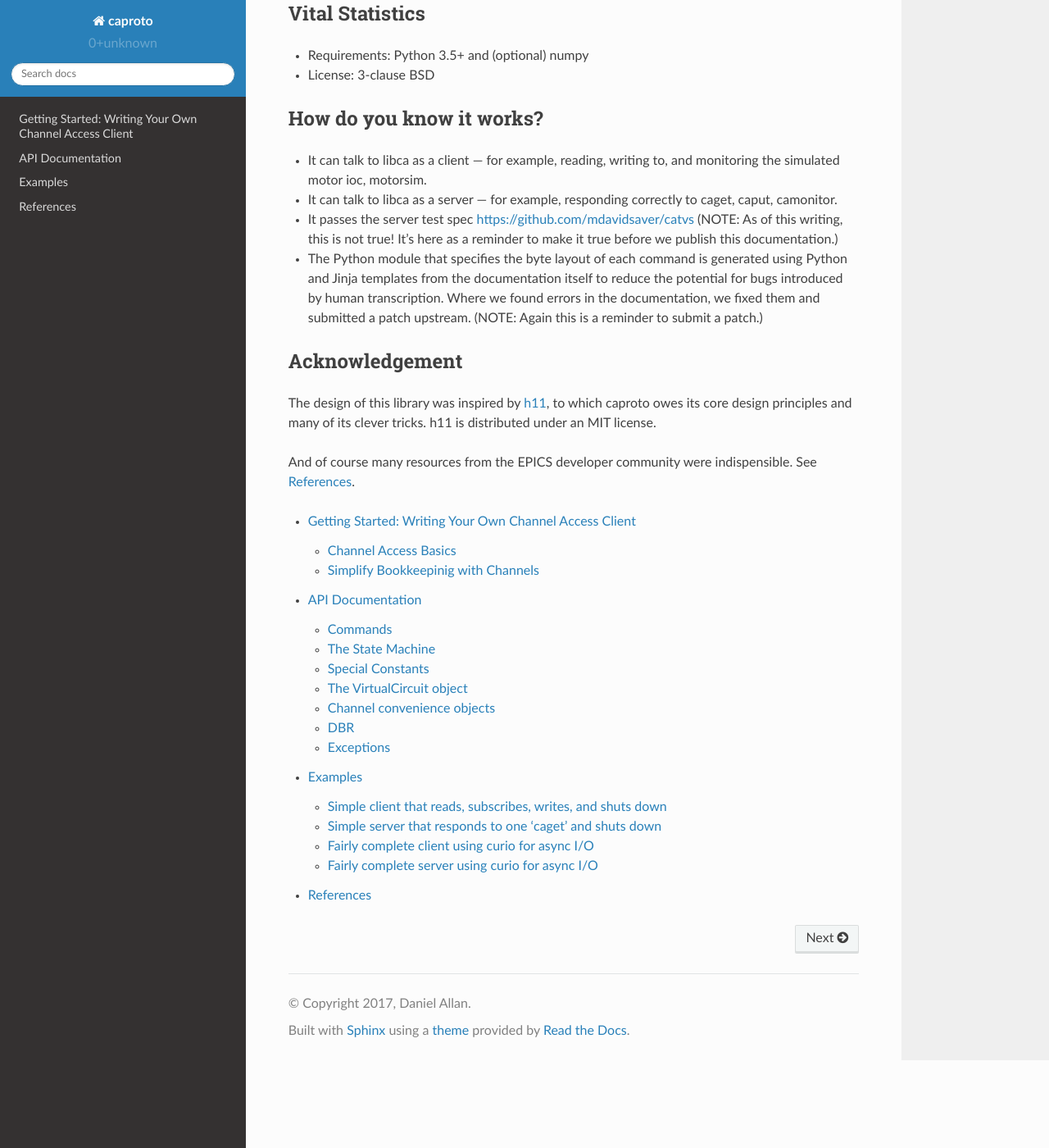
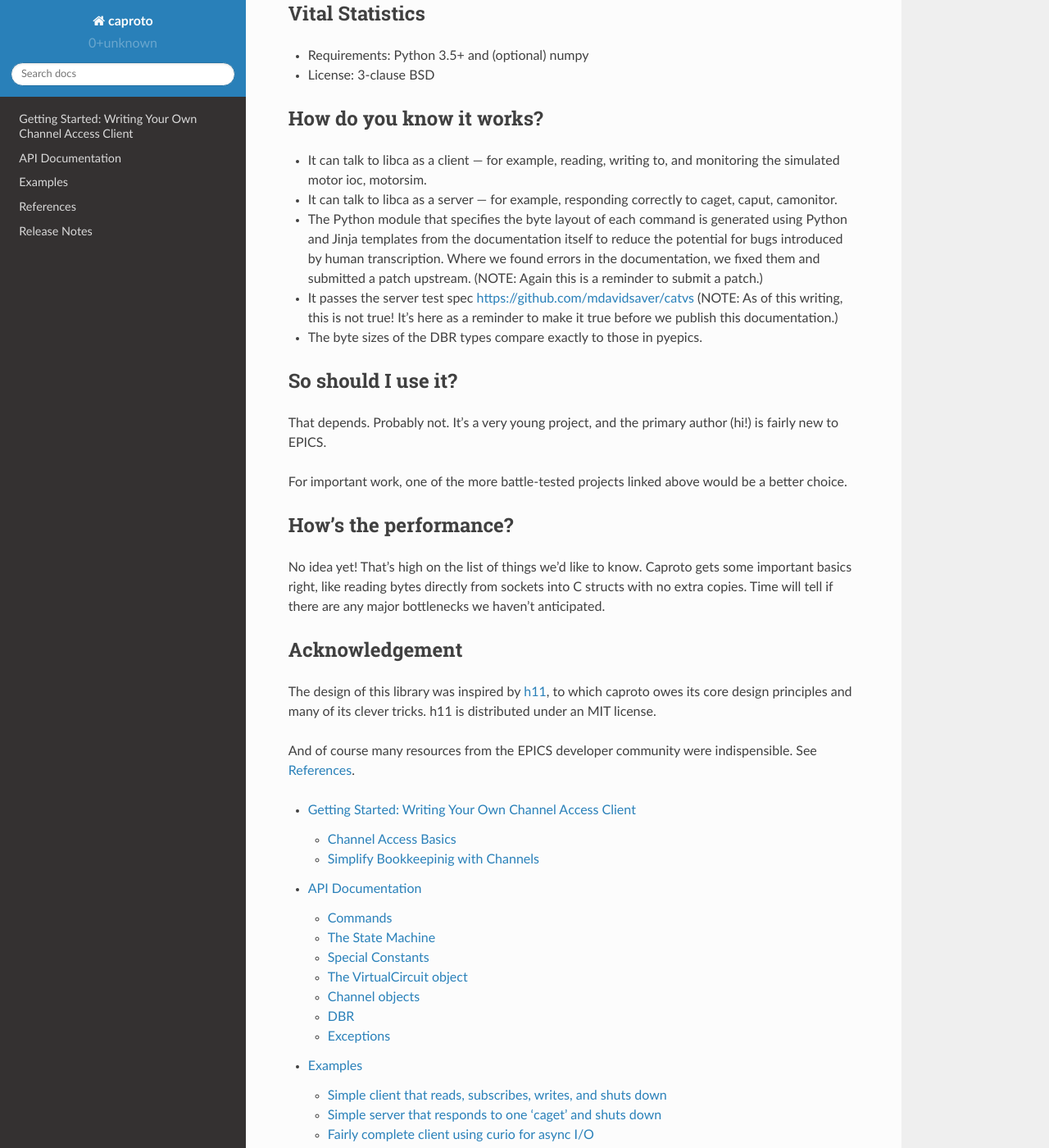
Before and after one commit to caproto/caproto, a Sphinx documentation site: the page built from doc/source/index.rst, in a window 1280 px wide and 1400 px high, scrolled down 685 px. Shown: the whole window at 82% size. Built offline with Sphinx 7.4.7 and the Read the Docs theme 2.0.0, drawn with Linux system fonts in a browser that asks for light colours.

```diff
--- a/doc/source/basics.rst
+++ b/doc/source/basics.rst
@@ -2,8 +2,8 @@
 Getting Started: Writing Your Own Channel Access Client
 *******************************************************
 
-Caproto can be used to implement both EPICS clients and servers. To give a
-flavor for how the API works, we’ll demonstrate a small client.
+Caproto can be used to implement both Channel Access clients and servers. To
+give a flavor for how the API works, we’ll demonstrate a small client.
 
 Channel Access Basics
 =====================
--- a/doc/source/index.rst
+++ b/doc/source/index.rst
@@ -44,14 +44,32 @@ How do you know it works?
   monitoring the simulated motor ioc, motorsim.
 * It can talk to libca as a server --- for example, responding correctly to
   caget, caput, camonitor.
-* It passes the server test spec https://github.com/mdavidsaver/catvs (NOTE: As
-  of this writing, this is not  true! It's here as a reminder to make it true
-  before we publish this documentation.)
 * The Python module that specifies the byte layout of each command is generated
   using Python and Jinja templates from the documentation itself to reduce
   the potential for bugs introduced by human transcription. Where we
   found errors in the documentation, we fixed them and submitted a patch
   upstream. (NOTE: Again this is a reminder to submit a patch.)
+* It passes the server test spec https://github.com/mdavidsaver/catvs (NOTE: As
+  of this writing, this is not  true! It's here as a reminder to make it true
+  before we publish this documentation.)
+* The byte sizes of the DBR types compare exactly to those in pyepics.
+
+So should I use it?
+===================
+
+That depends. Probably not. It's a very young project, and the primary author
+(hi!) is fairly new to EPICS.
+
+For important work, one of the more battle-tested projects linked above would
+be a better choice.
+
+How's the performance?
+======================
+
+No idea yet! That's high on the list of things we'd like to know. Caproto gets
+some important basics right, like reading bytes directly from sockets into C
+structs with no extra copies. Time will tell if there are any major
+bottlenecks we haven't anticipated.
 
 Acknowledgement
 ===============
@@ -71,3 +89,4 @@ indispensible. See :doc:`references`.
    api
    examples/index
    references
+   release-notes
--- /dev/null
+++ b/doc/source/release-notes.rst
@@ -0,0 +1,3 @@
+*************
+Release Notes
+*************
```
Also changed, not shown: doc/source/api.rst (+33 -5 lines).
